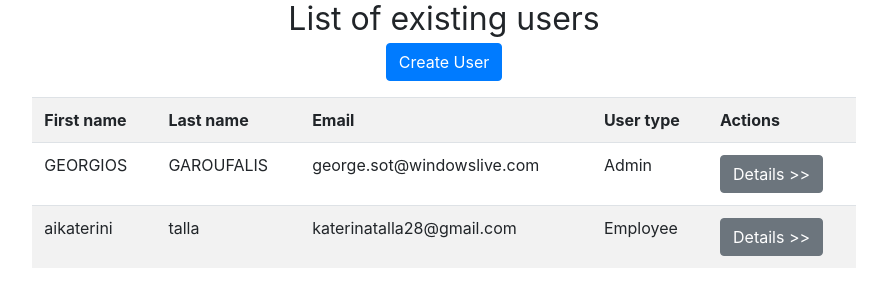
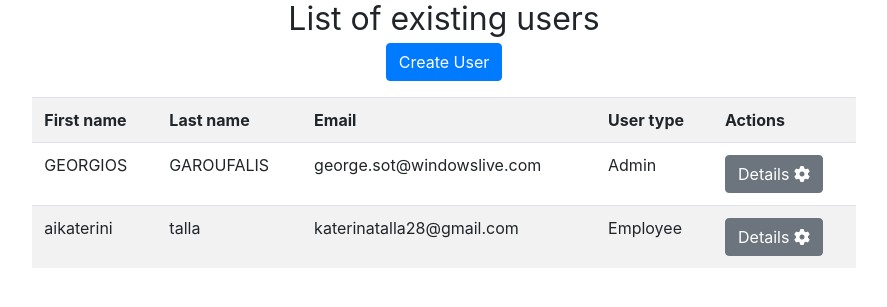
Before and after one commit to krakenhacker/leave-management-system, a PHP site: page /admin/dashboard.php in a window 1280 px wide. Shown: the part 147-454 px from the top of the page, without its empty margins (196-1083 px from the left). Run offline with PHP 8.4, Linux system fonts and the light colour scheme; a user stored in the database is signed in; data comes from the database, SQL or seed files in the repository; some libraries are stand-ins or nearby versions.

Commit message:
admin dashboard details button design upgrade

```diff
--- a/admin/dashboard.php
+++ b/admin/dashboard.php
@@ -9,6 +9,8 @@ session_start();
     <meta charset="utf-8">
     <meta name="viewport" content="width=device-width, initial-scale=1">
     <link rel="stylesheet" href="https://cdn.jsdelivr.net/npm/bootstrap@4.6.1/dist/css/bootstrap.min.css">
+    <script src="https://kit.fontawesome.com/3cbcc35af1.js" crossorigin="anonymous"></script>
+
     <script src="https://ajax.googleapis.com/ajax/libs/jquery/3.6.0/jquery.min.js"></script>
     <script src="https://maxcdn.bootstrapcdn.com/bootstrap/3.4.1/js/bootstrap.min.js"></script>
 </head>
@@ -30,7 +32,7 @@ if(isset($_SESSION["adname"])) {
 //        echo "<div class='col-md-2'></div>";
         echo "<div class='container col-md-8'><table class='table table-striped table-hover'><tr><th>First name</th><th>Last name</th><th>Email</th><th>User type</th><th>Actions</th></tr>";
         while($row = $result->fetch_assoc()) {
-            echo "<tr><td>".$row["firstname"]."</td><td>".$row["lastname"]."</td><td>".$row["email"]."</td><td>".$row["role"]."</td><td><a class='btn btn-secondary' href='userdetails.php?id=".$row["id"].".php'>Details >></a></td></tr>";
+            echo "<tr><td>".$row["firstname"]."</td><td>".$row["lastname"]."</td><td>".$row["email"]."</td><td>".$row["role"]."</td><td><a class='btn btn-secondary' href='userdetails.php?id=".$row["id"].".php'>Details <i class='fa fa-gear'></i></a></td></tr>";
         }
         echo "</table></div></div>";
 //        echo "<div class='col-md-2'></div>";
```
